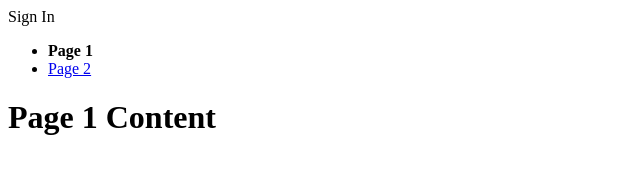
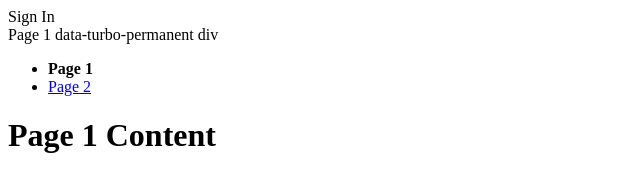
Before and after one commit to stevehodgkiss/turbo-frame-permanent, a plain HTML site: page index.html in a window 1280 px wide. Shown: the whole page, without its empty margins (0-640 px from the left). Drawn offline with Linux system fonts and the light colour scheme.

Commit message:
Add data-turbo-permanent div for comparison

```diff
--- a/index.html
+++ b/index.html
@@ -15,6 +15,9 @@
       <a>Sign In</a>
     </turbo-frame>
   </div>
+  <div id="permanent" data-turbo-permanent>
+    Page 1 data-turbo-permanent div
+  </div>
   <ul>
     <li><strong>Page 1</strong></li>
     <li><a href="index2.html">Page 2</a></li>
```
Also changed, not shown: index2.html (+3 -0 lines).
